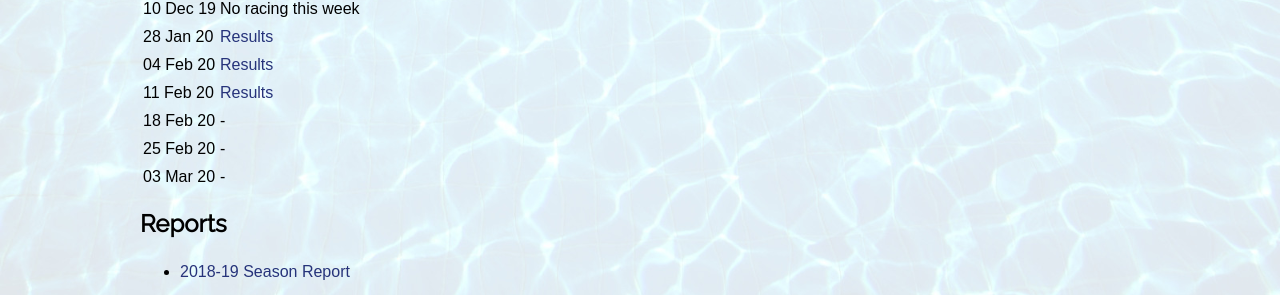
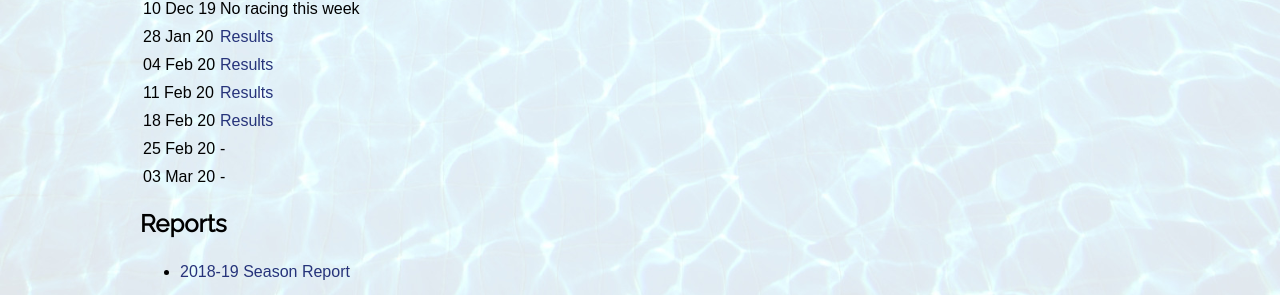
Before and after one commit to sandswim/website, a Jekyll site: the page built from pages/results.md, in a window 1280 px wide. Shown: the part 638-933 px from the top of the page. Built offline with Jekyll 4.4.1, drawn with Linux system fonts in a browser that asks for light colours.

Commit message:
Update results.md

```diff
--- a/pages/results.md
+++ b/pages/results.md
@@ -22,7 +22,7 @@ permalink: /results
 28 Jan 20 | [Results](files/results/ClubNight-2020-01-28.pdf)
 04 Feb 20 | [Results](files/results/ClubNight-2020-02-04.pdf)
 11 Feb 20 | [Results](files/results/ClubNight-2020-02-11.pdf)
-18 Feb 20 | -
+18 Feb 20 | [Results](files/results/ClubNight-2020-02-18.pdf)
 25 Feb 20 | -
 03 Mar 20 | -
 
```
